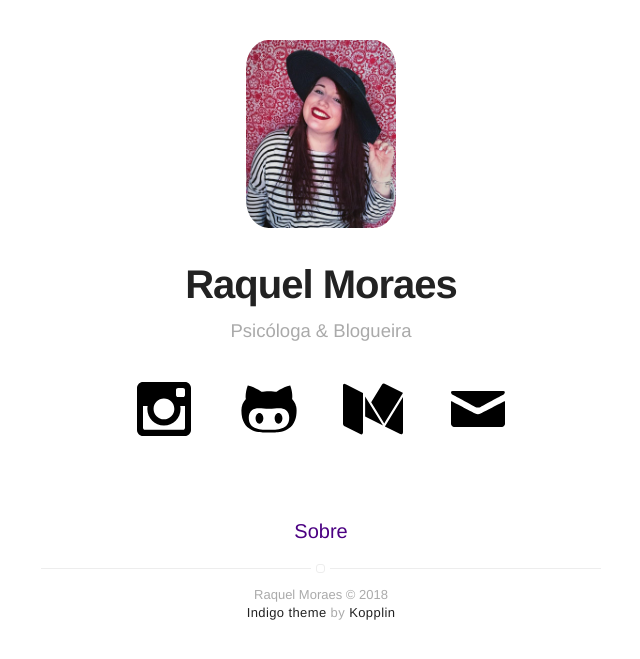
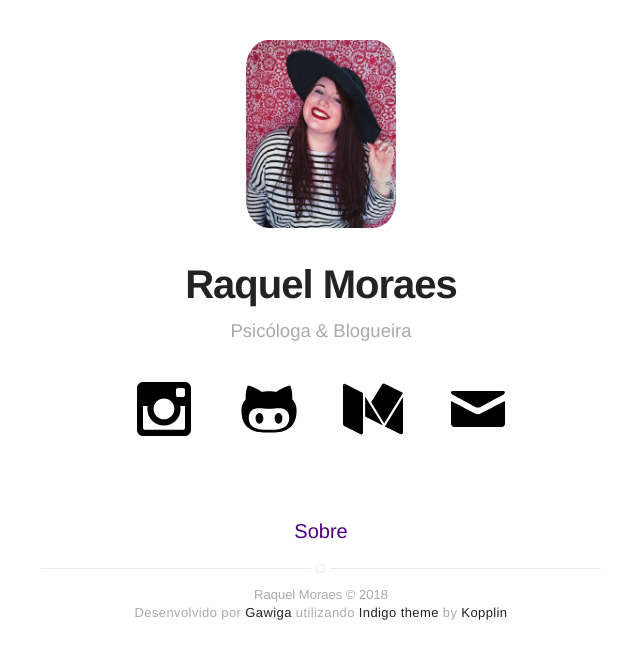
Before and after one commit to Gawiga/kelmoraes, a Jekyll site: the page built from index.html, in a window 1280 px wide. Shown: the top 659 px of the page, without its empty margins (319-959 px from the left). Built offline with Jekyll 4.4.1, drawn with Linux system fonts in a browser that asks for light colours.

Commit message:
adjust on footer, gimme some credits maan

```diff
--- a/_config.yml
+++ b/_config.yml
@@ -3,7 +3,7 @@ name: Raquel Moraes
 bio: Psicóloga & Blogueira
 
 # twitter summary info
-# description:
+description: Site da Kel :)
 
 # if it's an external image, update below for true
 # better with square images
--- a/_includes/footer.html
+++ b/_includes/footer.html
@@ -3,6 +3,8 @@
     <!-- <a class="link" href="{{ site.url }}/feed.xml" target="_blank"><svg class="icon icon-rss"><use xlink:href="#icon-rss"></use></svg></a> -->
 
     <p class="extra">
-        <a class="link" href="https://github.com/sergiokopplin/indigo">Indigo theme</a> by <a class="link" href="https://github.com/sergiokopplin/indigo">Kopplin</a>
+        Desenvolvido por <a class="link" href="http://www.gawiga.com/">Gawiga</a>
+        utilizando <a class="link" href="https://github.com/sergiokopplin/indigo">Indigo theme</a>
+        by <a class="link" href="https://github.com/sergiokopplin/indigo">Kopplin</a>
     </p>
 </footer>
```
